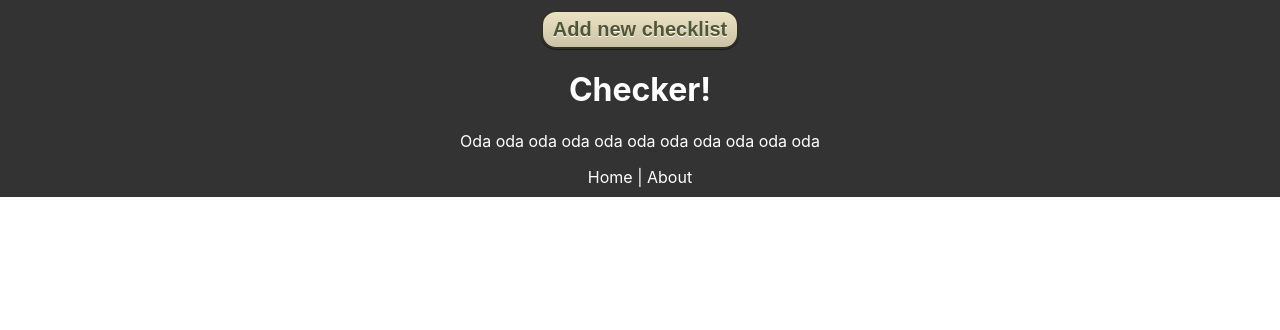
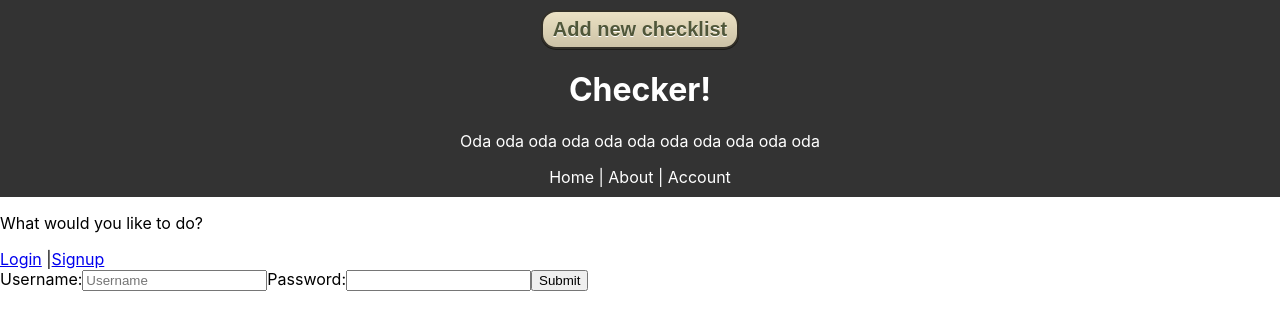
Before and after one commit to Dav418/checker, a React (Create React App) app: page /accounts/login in a window 1280 px wide. Shown: the top 330 px of the page. Built offline with nearby package versions, Linux system fonts and the light colour scheme.

Commit message:
Started work on accounts

```diff
--- a/package.json
+++ b/package.json
@@ -6,7 +6,9 @@
     "@testing-library/jest-dom": "^4.2.4",
     "@testing-library/react": "^9.5.0",
     "@testing-library/user-event": "^7.2.1",
+    "bcryptjs": "^2.4.3",
     "js-cookie": "^2.2.1",
+    "mongoose": "^5.10.2",
     "react": "^16.13.1",
     "react-dom": "^16.13.1",
     "react-router-dom": "^5.2.0",
--- a/src/App.js
+++ b/src/App.js
@@ -1,11 +1,17 @@
 import React, {Component} from 'react';
 import List from "./components/checklist/ListCont";
-import { BrowserRouter as Router, Route } from 'react-router-dom';
+
 import Header from "./components/layout/Header";
 import About from './components/layout/About';
+import Accounts from './components/layout/AccountsCont'
+
+import Login from './components/accounts/Login'
+import Signup from './components/accounts/Signup'
+
+import { BrowserRouter as Router, Route } from 'react-router-dom';
 import {v4 as uuid} from 'uuid';
 
-import auth from './components/accounts/auth'
+
 class App extends Component {
 
   state ={
@@ -154,6 +160,15 @@ class App extends Component {
           <Route path="/about">
             <About/>
           </Route>
+          <Route path="/accounts">
+            <Accounts/>
+          </Route>
+          <Route exact path="/accounts/login">
+            <Login/>
+          </Route>
+          <Route exact path="/accounts/signup">
+            <Signup/>
+          </Route>
         </div>
       </div>
     </Router>
--- /dev/null
+++ b/src/components/accounts/Login.js
@@ -0,0 +1,65 @@
+import React, { Component } from 'react';
+
+
+class Login extends Component{
+    state={
+        userName:"",
+        passWord:""
+    }
+
+    onSubmit = (e) => {
+        e.preventDefault();
+        if(this.checkIfNotEmptyFeilds()){
+            this.setState({ passWord:"", userName:"" });
+            //login user
+        }
+
+    }
+
+
+    checkIfNotEmptyFeilds=()=>{
+        let retVal = true;
+        if (this.state.passWord === ""){
+            alert("Password cant be empty!")
+            retVal = false;
+        }else if(this.state.userName === "" ){
+            alert("Username cant be left empty!")
+            retVal = false;
+        }
+        return retVal;
+    }
+
+    onChange = (e) => this.setState({ [e.target.name]: e.target.value });
+
+    render(){
+        return(
+            <form onSubmit={this.onSubmit} >
+                Username:
+                <input
+                type="text"
+                name="userName"
+                placeholder="Username"
+                value={this.state.userName}
+                onChange={this.onChange}
+                autoComplete="off"
+                />
+                Password:
+                <input
+                type="password"
+                name="passWord"
+                value={this.state.passWord1}
+                onChange={this.onChange}
+                autoComplete="off"
+                />
+                <input
+                type="submit"
+                value="Submit"
+                className="btn"
+                />
+            </form>
+        )
+    }
+
+}
+
+export default Login;
--- a/src/components/accounts/Signup.js
+++ b/src/components/accounts/Signup.js
@@ -5,32 +5,60 @@ class Signup extends Component{
     state={
         userName:"",
         passWord1:"",
-        passWord2:""
+        passWord2:"",
+        email:""
     }
 
     onSubmit = (e) => {
         e.preventDefault();
+        if(this.checkIfPasswordsMatch() && this.checkIfNotEmptyFeilds()){
+            this.setState({ userName:"",passWord1:"", passWord2:"", email:"" });
+            //create new user
+        }
+
+    }
+
+    checkIfPasswordsMatch=()=>{
         if(this.state.passWord1 !== this.state.passWord2){
             alert("Make sure that the passwords match!")
-        } else if(this.state.userName !== "" && this.state.passWord1 !== ""){
-            this.setState({ userName:"",passWord1:"", passWord2:"" });
-            //login user
-        }else{
-            alert("Cyka blet cant be empty")
+            return false;
         }
+        return true;
+    }
 
+    checkIfNotEmptyFeilds=()=>{
+        let retVal = true;
+        if(this.state.userName === ""){
+            alert("Username cant be empty!")
+            retVal = false;
+        }else if (this.state.passWord1 === ""){
+            alert("Password cant be empty!")
+            retVal = false;
+        }else if(this.state.email === "" ){
+            alert("Emal cant be left empty!")
+            retVal = false;
+        }
+        return retVal;
     }
 
     onChange = (e) => this.setState({ [e.target.name]: e.target.value });
 
     render(){
         return(
-            <form onSubmit={this.onSubmit}
-                >
+            <form onSubmit={this.onSubmit} >
+                <input
+                type="text"
+                name="email"
+                placeholder="Email"
+                value={this.state.userName}
+                onChange={this.onChange}
+                autoComplete="off"
+                />
+
                 <input
                 type="text"
                 name="userName"
-                placeholder="Title..."
+                placeholder="Username"
                 value={this.state.userName}
                 onChange={this.onChange}
                 autoComplete="off"
--- a/src/components/accounts/auth.js
+++ b/src/components/accounts/auth.js
@@ -15,7 +15,7 @@ const auth ={
         return false;
     },
 
-    authenticateFirstTime:()=>{
+    authenticateAfterLogin:()=>{
         const in30Minutes = 1/48;
         Cookies.set("access_token",true, {expires: in30Minutes} )
         Cookies.set('refresh_token', true, { expires: 7 })
--- /dev/null
+++ b/src/components/layout/AccountsCont.js
@@ -0,0 +1,31 @@
+import React, { Component } from 'react';
+import auth from "../accounts/auth";
+import { BrowserRouter as Router, Route,Link } from 'react-router-dom';
+
+
+
+class AccountsCont extends Component{
+
+    render(){
+
+        {if (auth.isAuthenticated())
+        {
+            return(
+                <p>You are logged in!</p>
+                //show account page to be designed
+                )
+        }else{
+            return(
+                <div>
+                    <p>What would you like to do?</p>
+                    <Link to="/accounts/login">Login</Link> |
+                     <Link to="/accounts/signup">Signup</Link>
+                </div>
+            )
+        }
+    }
+    }
+
+}
+
+export default AccountsCont;
--- a/src/components/layout/Header.js
+++ b/src/components/layout/Header.js
@@ -11,7 +11,7 @@ class Header extends Component{
                 <AddNew addNewList = {this.props.addNewList}/>
                 <h1>Checker!</h1>
                 <p>Oda oda oda oda oda oda oda oda oda oda oda</p>
-                <Link style= {linkStyle} to="/">Home</Link> | <Link style={linkStyle} to="/about">About</Link>
+                <Link style= {linkStyle} to="/">Home</Link> | <Link style={linkStyle} to="/about">About</Link> | <Link style={linkStyle} to="/accounts">Account</Link>
             </header>
         )
     }
```
Also changed, not shown: src/components/accounts/accLoginSignup.js (added, +20 -0 lines), 2 other files (tests, documents, lock files or other folders).
